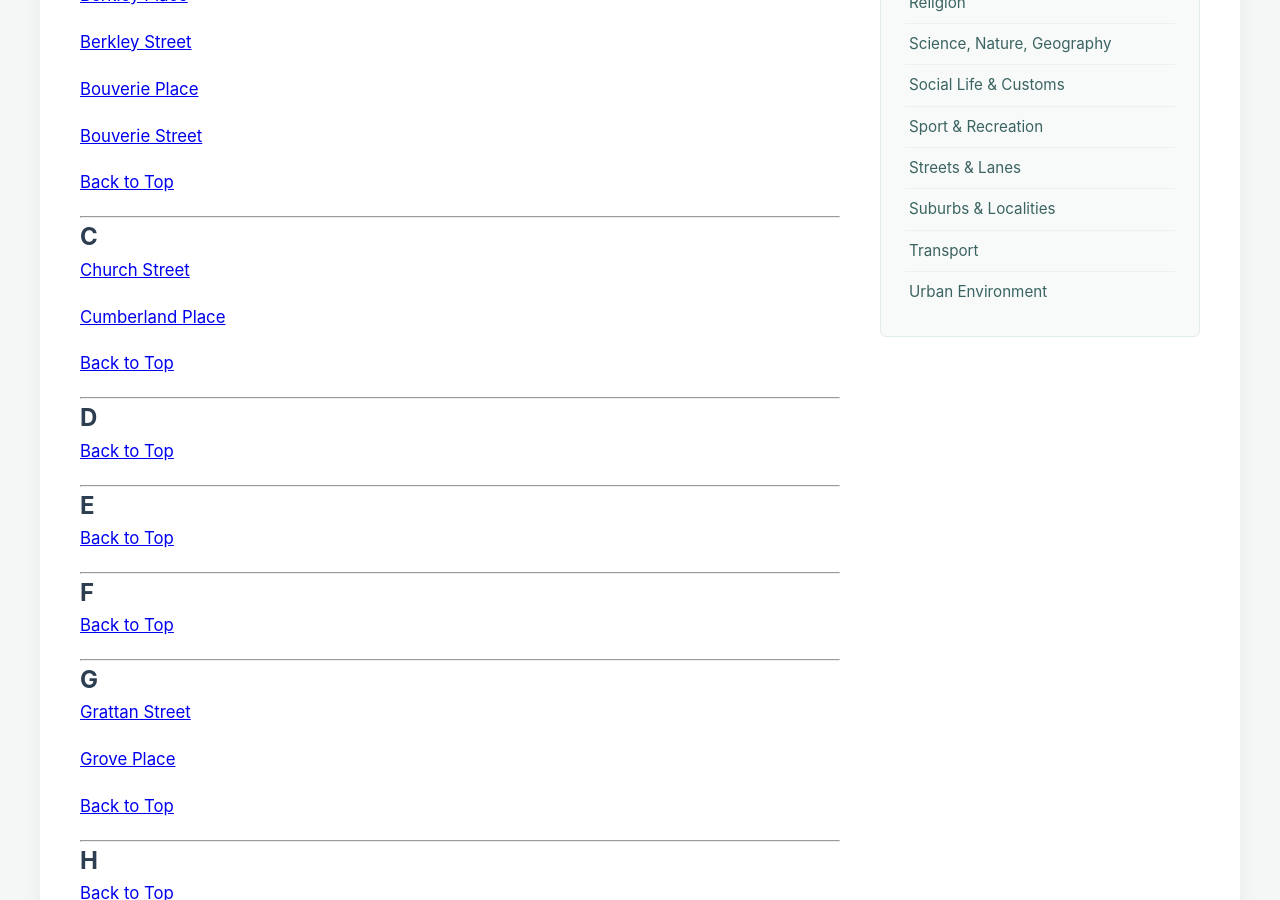
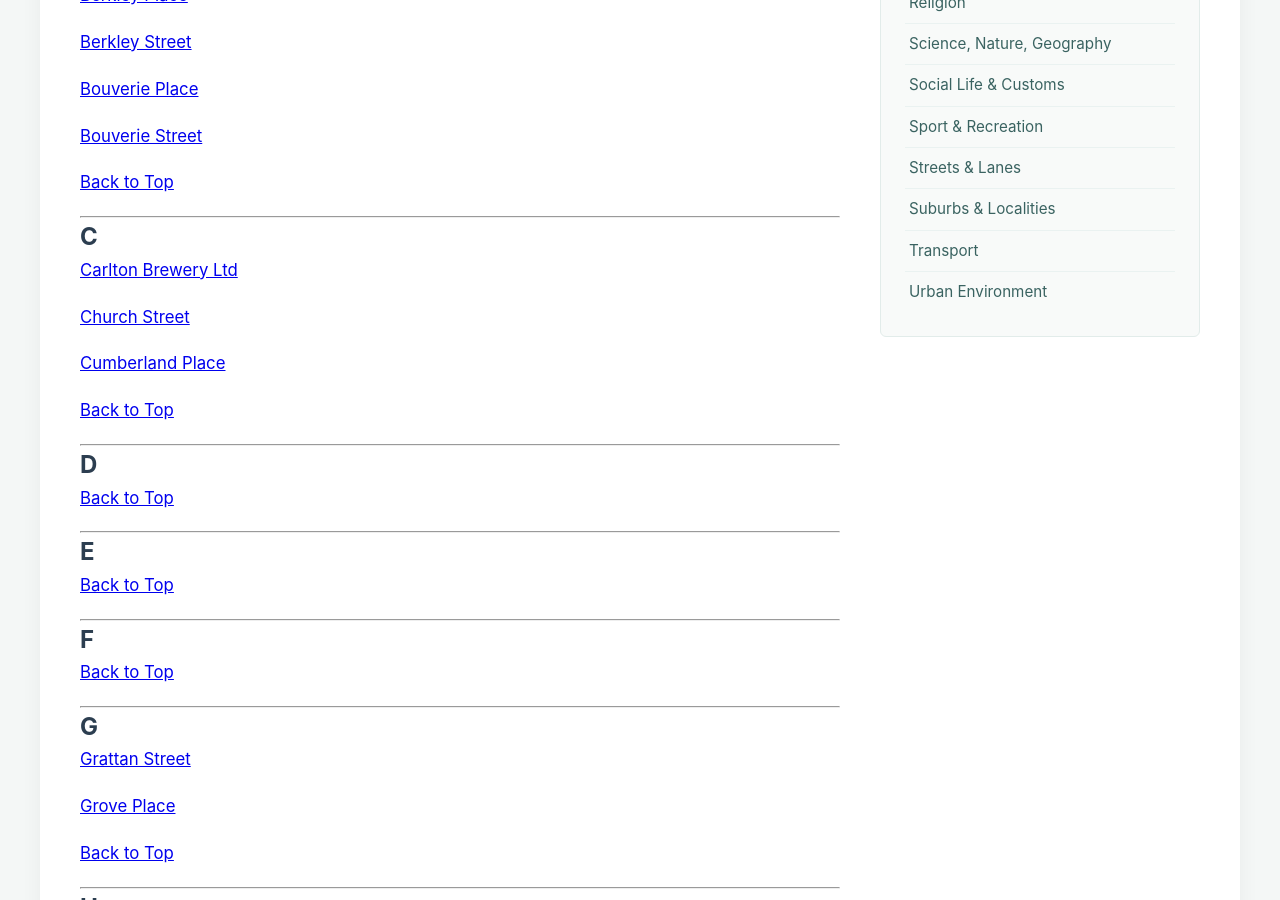
Before and after one commit to notamitchell/order, a Jekyll site: the page built from aToZ.md, in a window 1280 px wide and 900 px high, scrolled down 794 px. Built offline with Jekyll 4.4.1, drawn with Linux system fonts in a browser that asks for light colours.

Commit message:
Update aToZ.md

```diff
--- a/aToZ.md
+++ b/aToZ.md
@@ -48,6 +48,8 @@ Select a letter below to jump directly to that section.
 ---
 
 ## C
+
+[Carlton Brewery Ltd](civic?id=16-Carlton-Brewery-Ltd-Parker-Thos-L-manager-Bouverie-Street)
 
 [Church Street](civic?id=Church Street)
 
```
